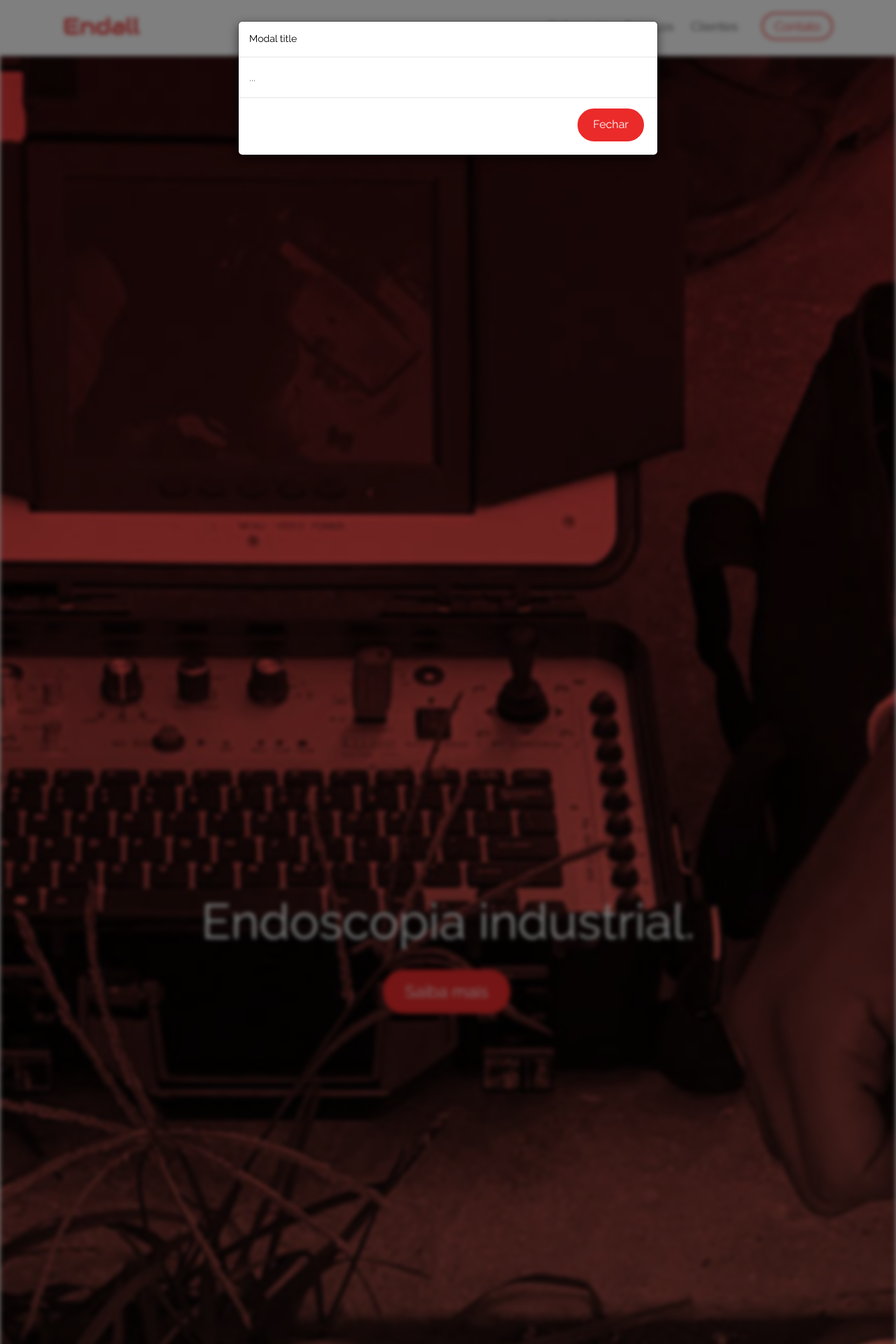
After one commit to TuFelipe/endall, a PHP site: page /index.php in a window 1280 px wide, after a click that opens the changed part. The commit adds this page. Shown: the top 1920 px of the page at 70% size. Run offline with PHP 8.4, Linux system fonts and the light colour scheme; some web fonts are replaced.

Commit message:
Includes and Services Modal

```diff
--- a/css/style.css
+++ b/css/style.css
@@ -1218,4 +1218,19 @@ h1, h2, h3, h4, h5, h6, figure {
   opacity: 0;
 }
 
+.modal{
+  background-color: rgba(0, 0, 0, 0.5);
+}
+
+.blur {
+    filter: progid:DXImageTransform.Microsoft.Blur(PixelRadius='3');
+    -webkit-filter: url(#blur-filter);
+    filter: url(#blur-filter);
+    -webkit-filter: blur(3px);
+    filter: blur(3px);
+}
+.blur-svg {
+    display: none;
+}
+
 /*# sourceMappingURL=style.css.map */
--- /dev/null
+++ b/footer.php
@@ -0,0 +1,42 @@
+<footer id="fh5co-footer" role="contentinfo">
+
+  <div class="container">
+    <div class="col-md-3 col-sm-12 col-sm-push-0 col-xs-12 col-xs-push-0">
+      <h3>Sobre nós</h3>
+      <p>Somos a endall, serviços de diagnóstico e monitoramento industrial.</p>
+      <p><a href="#" class="btn btn-primary btn-outline with-arrow btn-sm">Siga-nos <i class="icon-arrow-right"></i></a></p>
+    </div>
+    <div class="col-md-6 col-md-push-1 col-sm-12 col-sm-push-0 col-xs-12 col-xs-push-0">
+      <h3>Serviços</h3>
+      <ul class="float">
+        <li><a href="#">Ensaio visual dimensional</a></li>
+        <li><a href="#">Ensaio por líquidos penetrantes</a></li>
+        <li><a href="#">Ensaio por partículas magnéticas</a></li>
+        <li><a href="#">Ensaio por ultrasom</a></li>
+      </ul>
+      <ul class="float">
+        <li><a href="#">Acompanhamento de soldagem</a></li>
+        <li><a href="#">Documentação (EPS,RQPS e IEIS)</a></li>
+        <li><a href="#">Qualificação de soldadores</a></li>
+        <li><a href="#">Montagem de databook</a></li>
+      </ul>
+
+    </div>
+
+    <div class="col-md-2 col-md-push-1 col-sm-12 col-sm-push-0 col-xs-12 col-xs-push-0">
+      <h3>Siga-nos</h3>
+      <ul class="fh5co-social">
+        <li><a href="#"><i class="icon-twitter"></i></a></li>
+        <li><a href="#"><i class="icon-facebook"></i></a></li>
+        <li><a href="#"><i class="icon-google-plus"></i></a></li>
+        <li><a href="#"><i class="icon-instagram"></i></a></li>
+      </ul>
+    </div>
+
+
+    <div class="col-md-12 fh5co-copyright text-center">
+      <p>&copy; Endall - 2017</a></span></p>
+    </div>
+
+  </div>
+</footer>
--- /dev/null
+++ b/header.php
@@ -0,0 +1,15 @@
+<header id="fh5co-header" role="banner">
+  <div class="container">
+    <div class="header-inner">
+      <h1><a href="index.html" id="logo">Endall</a></h1>
+      <nav role="navigation">
+        <ul>
+          <li><a href="work.html">Sobre nós</a></li>
+          <li><a href="services.html">Serviços</a></li>
+          <li><a href="about.html">Clientes</a></li>
+          <li class="cta"><a href="#">Contato</a></li>
+        </ul>
+      </nav>
+    </div>
+  </div>
+</header>
--- a/index.html
+++ b/index.php
@@ -52,23 +52,19 @@
 
 	</head>
 	<body>
+		<!-- Modal -->
+		<?php include 'modal-services.php' ?>
+
+	<svg version="1.1" xmlns="http://www.w3.org/2000/svg" xmlns:xlink="http://www.w3.org/1999/xlink" class="blur-svg">
+    <defs>
+        <filter id="blur-filter">
+            <feGaussianBlur stdDeviation="3"></feGaussianBlur>
+        </filter>
+    </defs>
+	</svg>
 
 	<div id="fh5co-page">
-	<header id="fh5co-header" role="banner">
-		<div class="container">
-			<div class="header-inner">
-				<h1><a href="index.html" id="logo">Endall</a></h1>
-				<nav role="navigation">
-					<ul>
-						<li><a href="work.html">Sobre nós</a></li>
-						<li><a href="services.html">Serviços</a></li>
-						<li><a href="about.html">Parceiros</a></li>
-						<li class="cta"><a href="#">Contato</a></li>
-					</ul>
-				</nav>
-			</div>
-		</div>
-	</header>
+	<?php include 'header.php' ?>
 
 	<div class="container">
 
@@ -121,7 +117,7 @@
 			</div>
 			<div class="row">
 				<div class="col-md-4 animate-box">
-					<a href="#" class="item-grid text-center">
+					<a href="#" class="item-grid text-center" data-toggle="modal" data-target="#modal-services" onclick="BlurOn()">
 						<div class="image" style="background-image: url(images/image_1.jpg)"></div>
 						<div class="v-align">
 							<div class="v-align-middle">
@@ -192,6 +188,7 @@
 			</div>
 		</div>
 	</div>
+
 	<div id="fh5co-testimony-section">
 		<div class="container">
 			<div class="row">
@@ -254,51 +251,18 @@
 		</div>
 	</div>
 
+	<?php include 'footer.php' ?>
 
-	<footer id="fh5co-footer" role="contentinfo">
-
-		<div class="container">
-			<div class="col-md-3 col-sm-12 col-sm-push-0 col-xs-12 col-xs-push-0">
-				<h3>Sobre nós</h3>
-				<p>Somos a endall, serviços de diagnóstico e monitoramento industrial.</p>
-				<p><a href="#" class="btn btn-primary btn-outline with-arrow btn-sm">Siga-nos <i class="icon-arrow-right"></i></a></p>
-			</div>
-			<div class="col-md-6 col-md-push-1 col-sm-12 col-sm-push-0 col-xs-12 col-xs-push-0">
-				<h3>Serviços</h3>
-				<ul class="float">
-					<li><a href="#">Ensaio visual dimensional</a></li>
-					<li><a href="#">Ensaio por líquidos penetrantes</a></li>
-					<li><a href="#">Ensaio por partículas magnéticas</a></li>
-					<li><a href="#">Ensaio por ultrasom</a></li>
-				</ul>
-				<ul class="float">
-					<li><a href="#">Acompanhamento de soldagem</a></li>
-					<li><a href="#">Documentação (EPS,RQPS e IEIS)</a></li>
-					<li><a href="#">Qualificação de soldadores</a></li>
-					<li><a href="#">Montagem de databook</a></li>
-				</ul>
-
-			</div>
-
-			<div class="col-md-2 col-md-push-1 col-sm-12 col-sm-push-0 col-xs-12 col-xs-push-0">
-				<h3>Siga-nos</h3>
-				<ul class="fh5co-social">
-					<li><a href="#"><i class="icon-twitter"></i></a></li>
-					<li><a href="#"><i class="icon-facebook"></i></a></li>
-					<li><a href="#"><i class="icon-google-plus"></i></a></li>
-					<li><a href="#"><i class="icon-instagram"></i></a></li>
-				</ul>
-			</div>
-
-
-			<div class="col-md-12 fh5co-copyright text-center">
-				<p>&copy; Endall - 2017</a></span></p>
-			</div>
-
-		</div>
-	</footer>
 	</div>
 
+	<script>
+	function BlurOn() {
+		$("#fh5co-page").addClass("blur");
+	}
+	function BlurOff() {
+		$("#fh5co-page").removeClass("blur")
+	}
+	</script>
 
 	<!-- jQuery -->
 	<script src="js/jquery.min.js"></script>
--- /dev/null
+++ b/modal-services.php
@@ -0,0 +1,21 @@
+<!-- Modal -->
+<div class="modal fade" id="modal-services" tabindex="-1" role="dialog" aria-labelledby="modal-services" aria-hidden="true" data-backdrop="false">
+  <div class="modal-dialog" role="document">
+    <div class="modal-content">
+      <div class="modal-header">
+        <h5 class="modal-title" id="modal-services">Modal title</h5>
+        <!--
+        <button type="button" class="close" data-dismiss="modal" aria-label="Close">
+          <span aria-hidden="true">&times;</span>
+        </button>
+      -->
+      </div>
+      <div class="modal-body">
+        ...
+      </div>
+      <div class="modal-footer">
+        <button type="button" class="btn btn-primary" data-dismiss="modal" onclick="BlurOff()">Fechar</button>
+      </div>
+    </div>
+  </div>
+</div>
```
